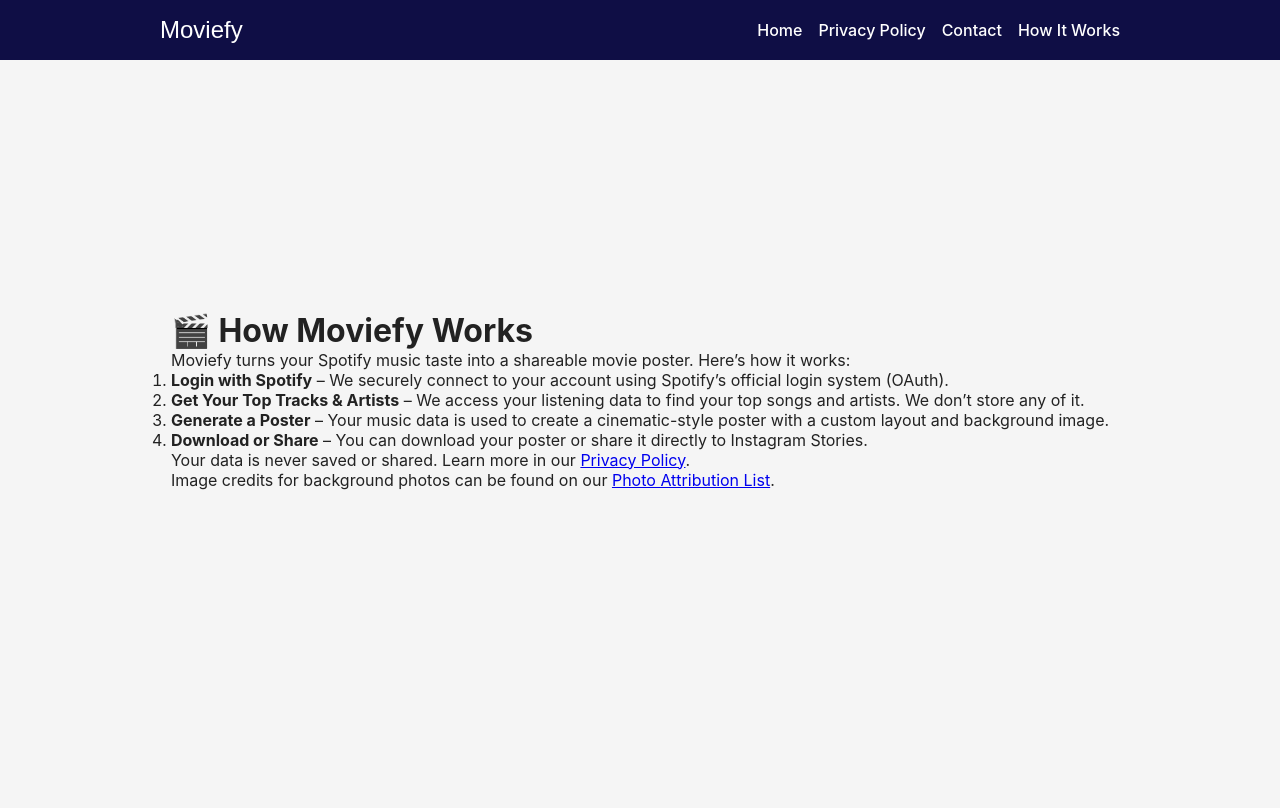
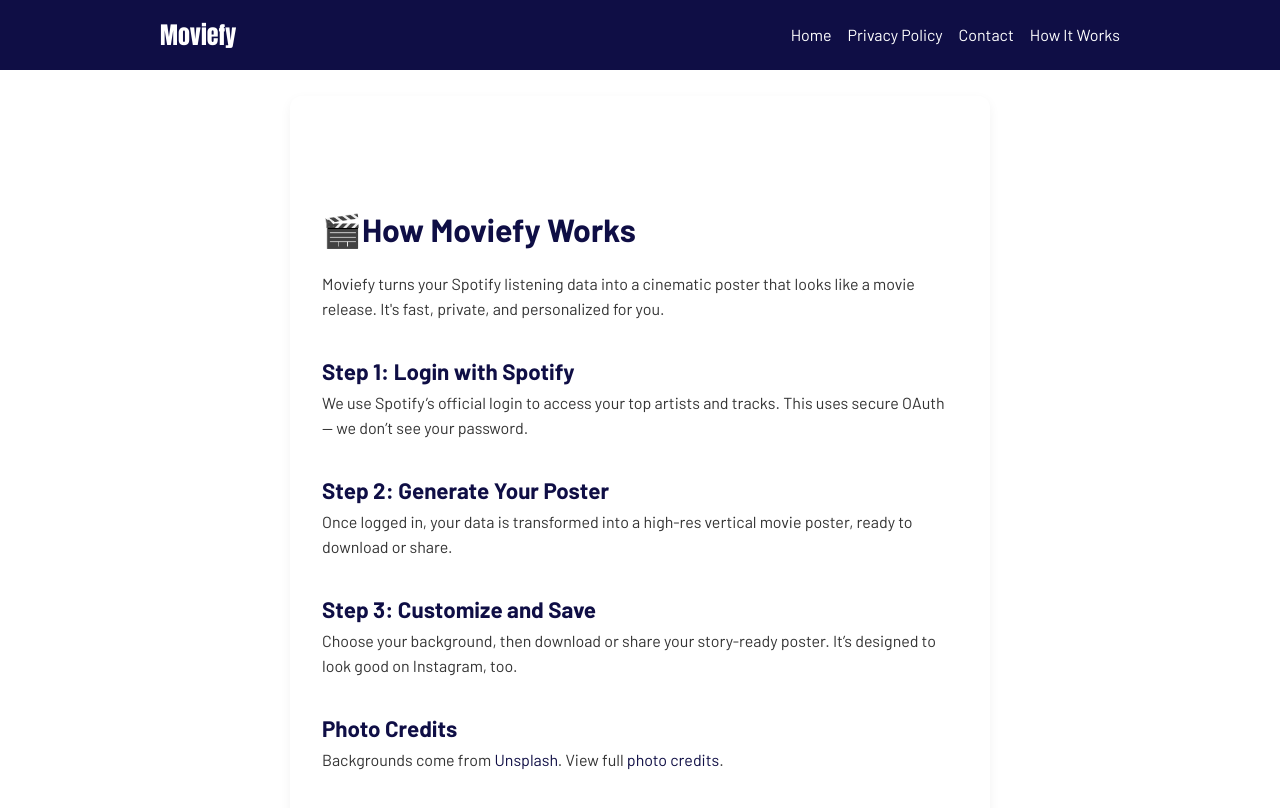
Before and after one commit to webhistories/moviefy, a plain HTML site: page how-it-works.html in a window 1280 px wide. Drawn offline with Linux system fonts and the light colour scheme.

Commit message:
How it works and Photo Credits update

```diff
--- a/how-it-works.html
+++ b/how-it-works.html
@@ -4,8 +4,46 @@
   <meta charset="UTF-8" />
   <meta name="viewport" content="width=device-width, initial-scale=1.0"/>
   <title>How It Works – Moviefy</title>
+  <link href="https://fonts.googleapis.com/css2?family=Anton&family=Barlow:wght@400;700&family=Bebas+Neue&family=Russo+One&family=Cormorant+Garamond:wght@400;700&display=swap" rel="stylesheet">
   <link rel="stylesheet" href="css/styles.css">
-  <link href="https://fonts.googleapis.com/css2?family=Barlow:wght@400;700&display=swap" rel="stylesheet">
+  <style>
+    body {
+      font-family: 'Barlow', sans-serif;
+      max-width: 700px;
+      margin: 6rem auto 3rem;
+      padding: 2rem;
+      line-height: 1.6;
+      color: #333;
+      background: #fff;
+      box-shadow: 0 4px 12px rgba(0, 0, 0, 0.05);
+      border-radius: 12px;
+    }
+
+    h1 {
+      font-size: 2rem;
+      margin-bottom: 1rem;
+      color: #0f0e45;
+    }
+
+    h2 {
+      font-size: 1.4rem;
+      margin-top: 2rem;
+      color: #0f0e45;
+    }
+
+    p {
+      margin-bottom: 1rem;
+    }
+
+    a {
+      color: #0f0e45;
+      text-decoration: none;
+    }
+
+    a:hover {
+      text-decoration: underline;
+    }
+  </style>
 </head>
 <body>
   <div id="header"></div>
@@ -17,20 +55,21 @@
       });
   </script>
 
-  <main class="content-container">
-    <h1>🎬 How Moviefy Works</h1>
-    <p>Moviefy turns your Spotify music taste into a shareable movie poster. Here’s how it works:</p>
+  <main>
+    <h1>🎬How Moviefy Works</h1>
+    <p>Moviefy turns your Spotify listening data into a cinematic poster that looks like a movie release. It's fast, private, and personalized for you.</p>
 
-    <ol>
-      <li><strong>Login with Spotify</strong> – We securely connect to your account using Spotify’s official login system (OAuth).</li>
-      <li><strong>Get Your Top Tracks & Artists</strong> – We access your listening data to find your top songs and artists. We don’t store any of it.</li>
-      <li><strong>Generate a Poster</strong> – Your music data is used to create a cinematic-style poster with a custom layout and background image.</li>
-      <li><strong>Download or Share</strong> – You can download your poster or share it directly to Instagram Stories.</li>
-    </ol>
+    <h2>Step 1: Login with Spotify</h2>
+    <p>We use Spotify’s official login to access your top artists and tracks. This uses secure OAuth — we don’t see your password.</p>
 
-    <p>Your data is never saved or shared. Learn more in our <a href="privacy.html">Privacy Policy</a>.</p>
+    <h2>Step 2: Generate Your Poster</h2>
+    <p>Once logged in, your data is transformed into a high-res vertical movie poster, ready to download or share.</p>
 
-    <p>Image credits for background photos can be found on our <a href="photo-credits.html">Photo Attribution List</a>.</p>
+    <h2>Step 3: Customize and Save</h2>
+    <p>Choose your background, then download or share your story-ready poster. It’s designed to look good on Instagram, too.</p>
+
+    <h2>Photo Credits</h2>
+    <p>Backgrounds come from <a href="https://unsplash.com" target="_blank" rel="noopener">Unsplash</a>. View full <a href="photo-credits.html">photo credits</a>.</p>
   </main>
 </body>
 </html>
```
Also changed, not shown: photo-credits.html (+6 -2 lines).
